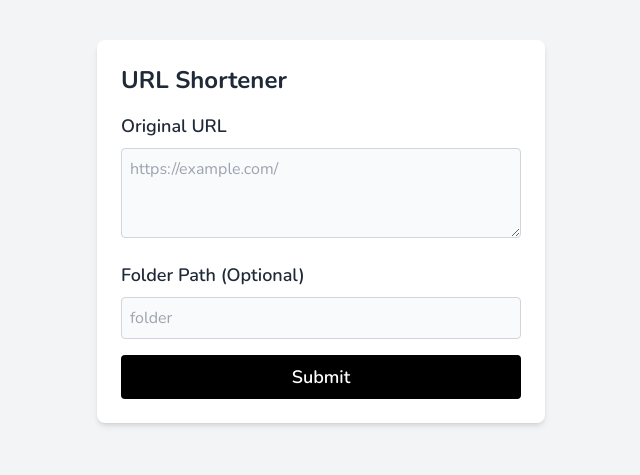
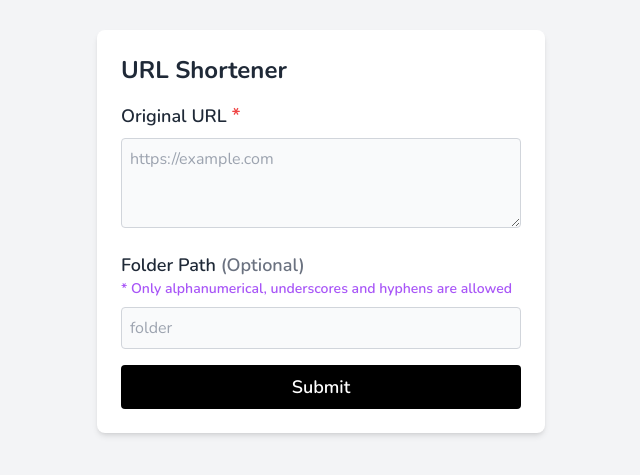
Before and after one commit to mahfuzurrahman98/url-shortner, a Vue app in the folder client/: page / in a window 1280 px wide. Shown: the part 169-644 px from the top of the page, without its empty margins (319-959 px from the left). Built offline with nearby package versions, Linux system fonts and the light colour scheme.

Commit message:
changes regarding error formatting and showing

```diff
--- a/client/src/views/HomeView.vue
+++ b/client/src/views/HomeView.vue
@@ -8,7 +8,7 @@
                         for="originalUrl"
                         class="block text-lg text-gray-800 font-semibold mb-2"
                     >
-                        Original URL
+                        Original URL <span class="text-red-500 text-xl">*</span>
                     </label>
                     <textarea
                         v-model="formData.originalUrl"
@@ -18,18 +18,15 @@
                         rows="3"
                         :class="{
                             'w-full p-2 bg-gray-50 text-gray-800 border border-gray-300 rounded focus:outline-none focus:ring-2 focus:ring-gray-500':
-                                !validationErrors.originalUrl,
+                                !erros.originalUrl,
                             'w-full p-2 bg-red-100 text-gray-800 border border-red-500 rounded focus:outline-none focus:ring-2 focus:ring-red-500':
-                                validationErrors.originalUrl,
+                                erros.originalUrl,
                         }"
                         :disabled="btnLoading || disableInput"
-                        placeholder="https://example.com/"
+                        placeholder="https://example.com"
                     ></textarea>
-                    <p
-                        v-if="validationErrors.originalUrl"
-                        class="text-red-500 text-sm"
-                    >
-                        {{ validationErrors.originalUrl }}
+                    <p v-if="erros.originalUrl" class="text-red-500 text-sm">
+                        {{ erros.originalUrl }}
                     </p>
                 </div>
 
@@ -38,7 +35,12 @@
                         for="folder"
                         class="block text-lg text-gray-800 font-semibold mb-2"
                     >
-                        Folder Path (Optional)
+                        Folder Path
+                        <span class="text-gray-500">(Optional)</span>
+                        <p class="text-purple-500 text-sm">
+                            * Only alphanumerical, underscores and hyphens are
+                            allowed
+                        </p>
                     </label>
                     <input
                         v-model="formData.folder"
@@ -47,18 +49,15 @@
                         id="folder"
                         :class="{
                             'w-full p-2 bg-gray-50 text-gray-800 border border-gray-300 rounded focus:outline-none focus:ring-2 focus:ring-gray-500':
-                                !validationErrors.folder,
+                                !erros.folder,
                             'w-full p-2 bg-red-100 text-gray-800 border border-red-500 rounded focus:outline-none focus:ring-2 focus:ring-red-500':
-                                validationErrors.folder,
+                                erros.folder,
                         }"
                         :disabled="btnLoading || disableInput"
                         placeholder="folder"
                     />
-                    <p
-                        v-if="validationErrors.folder"
-                        class="text-red-500 text-sm"
-                    >
-                        {{ validationErrors.folder }}
+                    <p v-if="erros.folder" class="text-red-500 text-sm">
+                        {{ erros.folder }}
                     </p>
                 </div>
 
@@ -95,7 +94,7 @@
                     </button>
                 </p>
                 <p v-else class="mt-4 text-red-600">
-                    {{ apiResponse.message }}
+                    {{ erros.common }}
                 </p>
                 <button
                     @click="createNew"
@@ -120,19 +119,20 @@
     const btnLoading = ref(false);
     const disableInput = ref(false);
     const copied = ref(false);
-    const validationErrors = reactive({
+    const erros = reactive({
         originalUrl: null,
         folder: null,
+        common: null,
     });
     const apiResponse = ref(null);
 
     // as soon as the originalUrl changes, clear the error
     watch(formData, () => {
         if (formData.originalUrl) {
-            validationErrors.originalUrl = null;
+            erros.originalUrl = null;
         }
         if (formData.folder) {
-            validationErrors.folder = null;
+            erros.folder = null;
         }
     });
 
@@ -148,11 +148,11 @@
 
     const onSubmit = async () => {
         apiResponse.value = null;
-        validationErrors.originalUrl = null;
+        erros.originalUrl = null;
 
         if (formData.originalUrl.trim() === '') {
             formData.originalUrl = '';
-            validationErrors.originalUrl = 'Original URL is required';
+            erros.originalUrl = 'Original URL is required';
             return;
         }
 
@@ -169,6 +169,21 @@
             }
         } catch (error) {
             apiResponse.value = error.response.data;
+            // if error is an object then look for key value pair for originalUrl and folder
+            let errorMessage = error.response.data.message;
+
+            if (typeof errorMessage === 'string') {
+                // if string
+                erros.common = errorMessage;
+            } else {
+                // if object
+                if (errorMessage.originalUrl) {
+                    erros.originalUrl = errorMessage.originalUrl[0];
+                }
+                if (errorMessage.folder) {
+                    erros.folder = errorMessage.folder[0];
+                }
+            }
         } finally {
             btnLoading.value = false;
         }
@@ -202,7 +217,7 @@
         formData.folder = '';
         disableInput.value = false;
         btnLoading.value = false;
-        validationErrors.originalUrl = null;
-        validationErrors.folder = null;
+        erros.originalUrl = null;
+        erros.folder = null;
     };
 </script>
```
